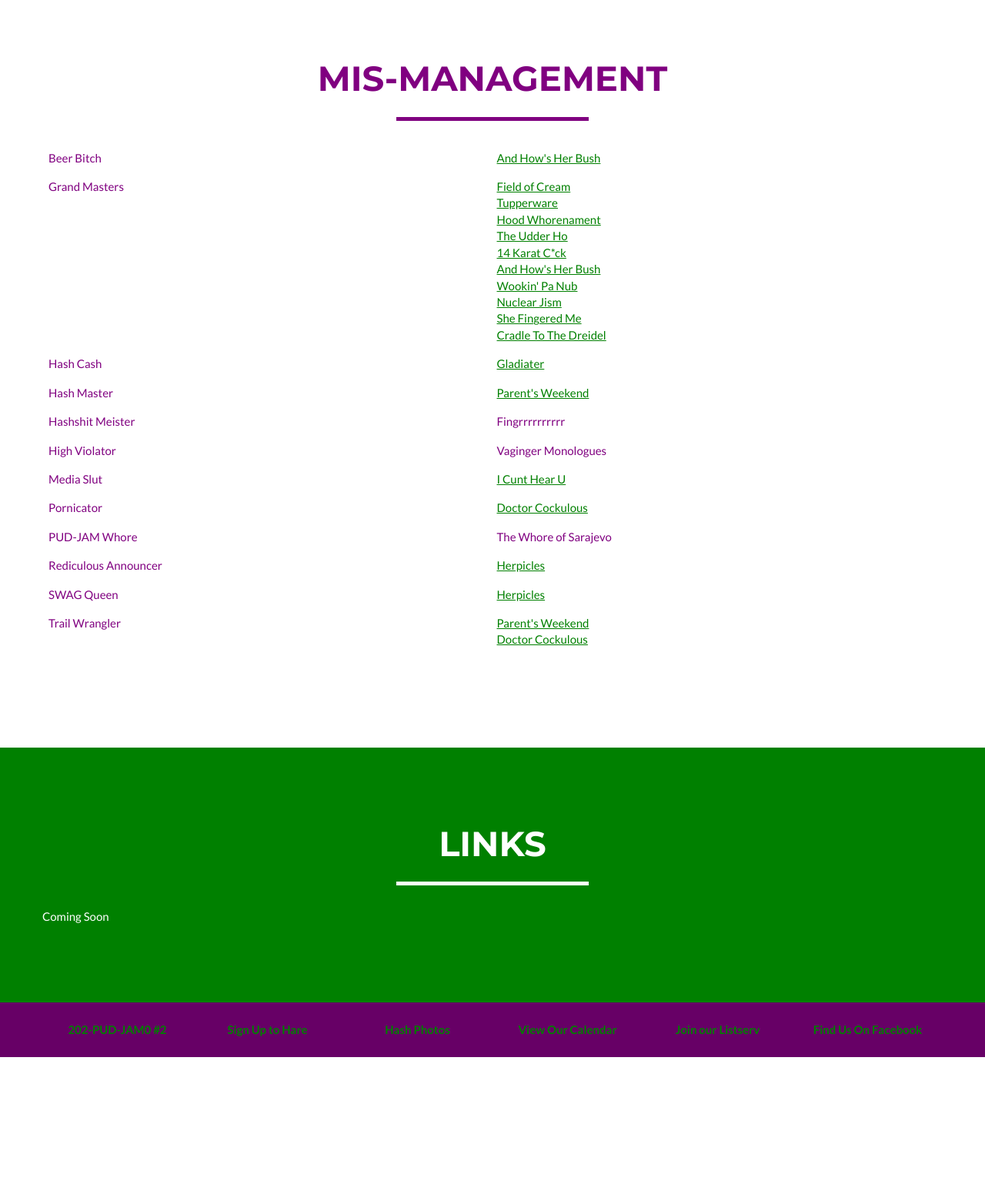
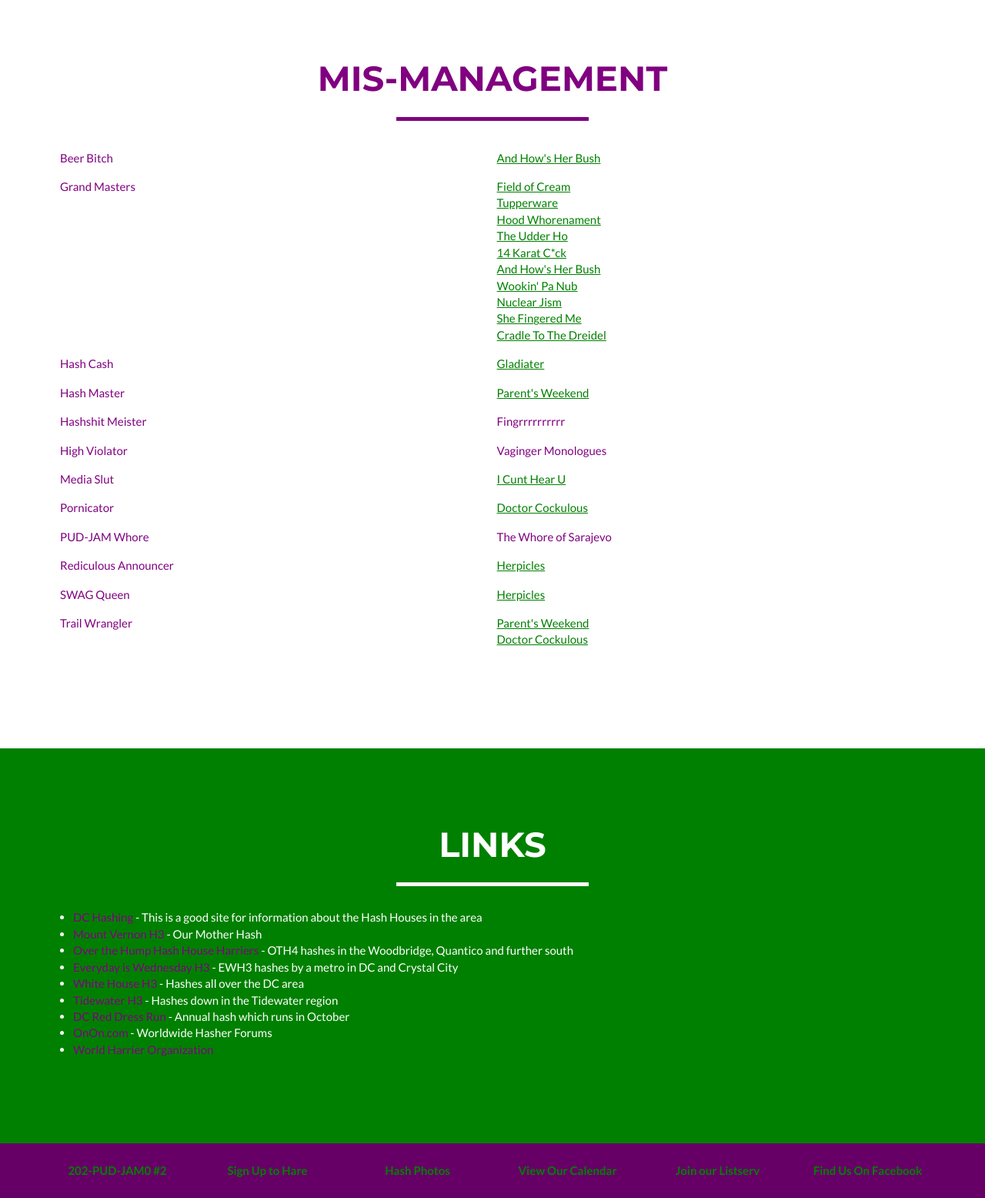
Before and after one commit to msaperst/so-happy-its-tuesday, a PHP site: page /shiggy.php in a window 1280 px wide. Shown: the part 1368-2924 px from the top of the page at 77% size. Before the commit the page ends 2741 px from the top, so only its background shows below. Run offline with PHP 8.4, Linux system fonts and the light colour scheme; data comes from the database, SQL or seed files in the repository; some libraries are stand-ins or nearby versions.

Commit message:
Adding in links section to shiggy, including minified js on events page

```diff
--- a/events.php
+++ b/events.php
@@ -513,7 +513,7 @@
 	<link
 		href="//cdnjs.cloudflare.com/ajax/libs/fullcalendar/2.7.0/fullcalendar.min.css"
 		rel="stylesheet" type="text/css">
-	<script src="js/events.js"></script>
+	<script src="js/events.min.js"></script>
 	<script src="js/jquery.confirm.min.js"></script>
 
 </body>
--- a/shiggy.php
+++ b/shiggy.php
@@ -17,9 +17,7 @@
 					<hr class="star-primary">
 				</div>
 			</div>
-            <div class="row">
-               	Coming Soon
-            </div>
+			<div class="row">Coming Soon</div>
 		</div>
 	</section>
 
@@ -32,9 +30,7 @@
 					<hr class="star-light">
 				</div>
 			</div>
-            <div class="row">
-               	Coming Soon
-            </div>
+			<div class="row">Coming Soon</div>
 		</div>
 	</section>
 
@@ -47,9 +43,7 @@
 					<hr class="star-primary">
 				</div>
 			</div>
-            <div class="row">
-               	Coming Soon
-            </div>
+			<div class="row">Coming Soon</div>
 		</div>
 	</section>
 
@@ -62,9 +56,7 @@
 					<hr class="star-light">
 				</div>
 			</div>
-            <div class="row">
-               	Coming Soon
-            </div>
+			<div class="row">Coming Soon</div>
 		</div>
 	</section>
 
@@ -78,21 +70,22 @@
 				</div>
 			</div>
 			<div class="row">
+				<div class="col-lg-12 text-left">
 					<table class="table table-hover table-responsive">
                     	<?php
                     $sql = "select distinct(position) from shit_mismanagement";
                     $result = mysqli_query ( $db, $sql );
                     while ( $row = mysqli_fetch_array ( $result ) ) {
-                        $pos = $row['position'];
+                        $pos = $row ['position'];
                         echo "<tr><td>";
                         echo $pos;
                         echo "</td><td>";
                         $sql = "select c.hashname, c.email from shit_mismanagement b, shit_hashers c where b.position = '$pos' and b.hshr_id = c.id;";
                         $result1 = mysqli_query ( $db, $sql );
                         while ( $row1 = mysqli_fetch_array ( $result1 ) ) {
-                            $email = $row1['email'];
-                            $name = $row1['hashname'];
-                            if( $email != "" ) {
+                            $email = $row1 ['email'];
+                            $name = $row1 ['hashname'];
+                            if ($email != "") {
                                 echo "<a href='mailto:$email' target='_blank'>$name</a><br/>";
                             } else {
                                 echo "$name<br/>";
@@ -102,6 +95,19 @@
                     }
                     ?>
                 	</table>
+				</div>
+				<div class="col-lg-12 text-center">
+                	<?php
+                if (isset ( $_SESSION ['id'] )) {
+                    ?>
+                        <button href="#editMismanagement" type="button"
+						class="btn btn-default">
+						<i class="fa fa-edit"></i> Edit Mismanagement
+					</button>
+                    <?php
+                }
+                    ?>
+                </div>
 			</div>
 		</div>
 	</section>
@@ -116,19 +122,41 @@
 				</div>
 			</div>
 			<div class="row">
-               	Coming Soon
+				<ul>
+					<li><a href="http://www.dchashing.org">DC Hashing</a> - This is a
+						good site for information about the Hash Houses in the area</li>
+					<li><a href="http://www.dchashing.org/mvh3/index.html">Mount Vernon
+							H3</a> - Our Mother Hash</li>
+					<li><a href="https://sites.google.com/site/othhhh/">Over the Hump
+							Hash House Harriers</a> - OTH4 hashes in the Woodbridge, Quantico
+						and further south</li>
+					<li><a href="http://www.ewh3.com">Everyday is Wednesday H3</a> -
+						EWH3 hashes by a metro in DC and Crystal City</li>
+					<li><a href="http://www.dchashing.org/wh4/index.html">White House
+							H3</a> - Hashes all over the DC area</li>
+					<li><a href="http://www.th3.org/">Tidewater H3</a> - Hashes down in
+						the Tidewater region</li>
+					<li><a href="http://dchashing.net/dcreddress/index.html">DC Red
+							Dress Run</a> - Annual hash which runs in October</li>
+					<li><a href="http://www.onon.com/">OnOn.com</a> - Worldwide Hasher
+						Forums</li>
+					<li><a href="http://www.worldharrierorganization.com/">World
+							Harrier Organization</a></li>
+				</ul>
 			</div>
 		</div>
 	</section>
 
 	<!-- Scroll to Top Button (Only visible on small and extra-small screen sizes) -->
 	<div class="scroll-top page-scroll visible-xs visible-sm">
-        <a class="btn btn-primary" href="#page-top">
-            <i class="fa fa-chevron-up"></i>
+		<a class="btn btn-primary" href="#page-top"> <i
+			class="fa fa-chevron-up"></i>
 		</a>
 	</div>
 
     <?php require "footer.php"; ?>
+
+    <script src="js/events.min.js"></script>
 
 </body>
 
```
Lines whose indentation alone changed are shown as unchanged.
